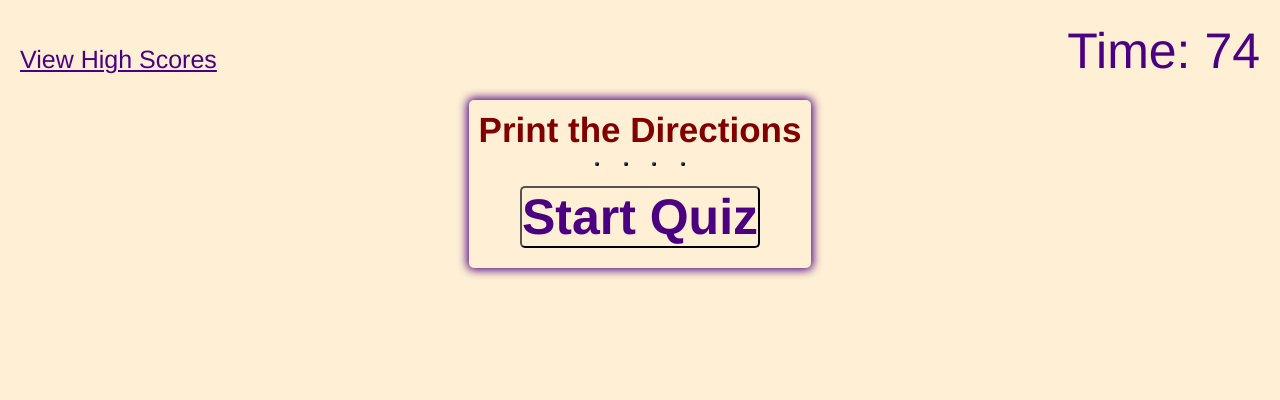
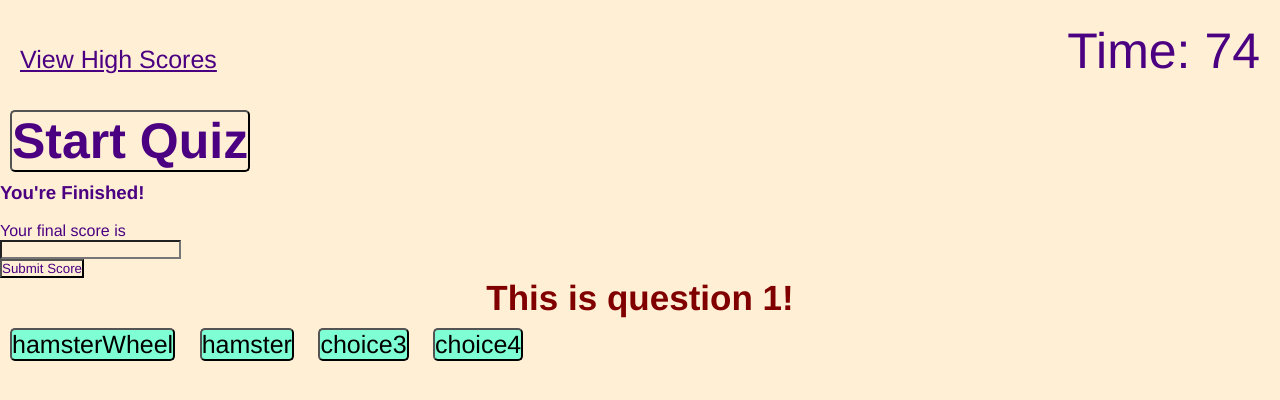
Before and after one commit to bcassellius/coding-quiz, a plain HTML site: page index.html in a window 1280 px wide. Both pictures are taken after a click on the button "Start Quiz". Drawn offline with Linux system fonts and the light colour scheme.

Commit message:
added functionality to quiz questions

```diff
--- a/assets/script.js
+++ b/assets/script.js
@@ -1,112 +1,145 @@
+// GLOBAL VARIABLES
+// get all the html elements we need as js
+var $question = document.getElementById('question');
+var $choice0 = document.getElementById('choice-0')
+var $choice1 = document.getElementById('choice-1')
+var $choice2 = document.getElementById('choice-2')
+var $choice3 = document.getElementById('choice-3')
+//start button is important to capture for our event listener
+var $startButton = document.getElementById('start');
+var $highScoreForm = document.getElementById('high-score-form');
+var $questionContainer = document.getElementById("questionContainer");
+var quizEl = document.getElementById("question")
+var optionsEl= document.getElementsByClassName("choice"); // i think returns an array of elements
+var questionContainerEl = document.getElementById('questionContainer')
+var go = document.getElementById('start');
 
-var sBtn= document.getElementById("start");
-sBtn.onclick=startTimer;
+let currentQuestionIndex
+
+go.addEventListener("click", startQuiz);
+go.onclick=startTimer;
+
 function startTimer(){
     var timeLeft = 75;
     var elem = document.getElementById('timer');
     var timerId = setInterval(countdown, 1000);
-    sBtn.classList.add("hide");
+    go.classList.add(`hide`);
     function countdown() {
-      if (timeLeft == 0) {
-        clearTimeout(timerId);
-      } else {
-        elem.innerHTML = "Time: " + timeLeft ;
-        timeLeft--;
-      }
+        if (timeLeft == 0) {
+            clearTimeout(timerId);
+        } else {
+            elem.innerHTML = "Time: " + timeLeft ;
+            timeLeft--;
+        }
     }
+}
+
+function displayNextQuestion(){
+    console.log('display next question function invoked. reset happend and now next question should appear')
+    console.log('question being passed to show question')
+    var i = currentQuestionIndex
+    console.log(i)
+    console.log(questions[i])
+    showQuestion(questions[i])
+}
+function endQuiz(){
+}
+
+function startQuiz(){
+    console.log('start quiz was started')
+    go.classList.add('hide');
+    currentQuestionIndex = 0;
+    displayNextQuestion();
+    console.log(question);
 
 }
 
-var question = [
-    { question: "This is question 1!" ,
-    answers: ["answer 1", "answer 2", "answer 3", "answer 4"],
-    correctAnswer: 0
+function showQuestion(question){
+    // console.log('heres the question', question);
+    $question.textContent = question.question;
+    $choice0.textContent = question.answers[0];
+    $choice0.setAttribute('data-correct', question.correctAnswer)
+    $choice1.textContent = question.answers[1];
+    $choice1.setAttribute('data-correct', question.correctAnswer)
+    $choice2.textContent = question.answers[2];
+    $choice2.setAttribute('data-correct', question.correctAnswer)
+    $choice3.textContent = question.answers[3];
+    $choice3.setAttribute('data-correct', question.correctAnswer)
+}
+
+function handleAnswerSubmission(e) {
+    e.preventDefault();
+    console.log(e.target.dataset.correct);
+    if (e.target.dataset.correct === e.target.textContent) {
+        //correct
+
+        alert('you did it!')
+    } else {
+        // incorrect
+        alert('wrong')
     }
-]
+    // move onto next question
 
+}
+function selectAnswer(){
+    console.log("you clicked me")
 
+    button.addEventListener ('click', $choice0.textContent )
+        if (answers[i] === correctAnswer){
+            // correct
+            // add point to score
+        }
+        else{
+            // wrong
+        }
+    button.addEventListener ('click', $choice1.textContent )
+    button.addEventListener ('click', $choice2.textContent )
+    button.addEventListener ('click', $choice3.textContent )
+}
 
+var questions = [
+{ question: "This is question 1!" ,
+answers: ["hamsterWheel", "hamster", "choice3", "choice4"],
+correctAnswer: 'hamster'
+},
+{ question: "This is question 2!" ,
+answers: ["choice1", "cheese", "choice3", "choice4"],
+correctAnswer: "cheese"
+},
+{ question: "This is question 3!" ,
+answers: ["choice1", "choice2", "choice3", "choice4"],
+correctAnswer: 3
+},
+{ question: "This is question 4!" ,
+answers: ["choice1", "choice2", "choice3", "choice4"],
+correctAnswer: 1
+},
+{ question: "This is question 5!" ,
+answers: ["choice1", "choice2", "choice3", "choice4"],
+correctAnswer: 3
+},
+{ question: "This is question 6!" ,
+answers: ["choice1", "choice2", "choice3", "choice4"],
+correctAnswer: 2
+},
+{ question: "This is question 7!" ,
+answers: ["choice1", "choice2", "choice3", "choice4"],
+correctAnswer: 2
+},
+{ question: "This is question 8!" ,
+answers: ["choice1", "choice2", "choice3", "choice4"],
+correctAnswer: 0
+},
+{ question: "This is question 9!" ,
+answers: ["choice1", "choice2", "choice3", "choice4"],
+correctAnswer: 1
+},
+{ question: "This is question 10!" ,
+answers: ["choice1", "choice2", "choice3", "choice4"],
+correctAnswer: 0
+},]
 
-
-
-// var loadScores = function() {
-//     scores = JSON.parse(localStorage.getItem("scores"));
-
-//     // if nothing in localStorage, create a new object to track all task status arrays
-//     if (!scores) {
-//       scores = {
-//         highscores: [],
-//       };
-//     }
-
-//     // loop over object properties
-//     $.each(scores, function(list, arr) {
-//       // then loop over sub-array
-//       arr.forEach(function(scores) {
-//         createTask(scores.text, list);
-//       });
-//     });
-//   };
-// var saveTasks = function() {
-//     localStorage.setItem("scores", JSON.stringify(scores));
-//   };
-
-//   // remove all scores
-// $("#remove-scores").on("click", function() {
-//     for (var key in scores) {
-//       scores[key].length = 0;
-//       $("#scores" + key).empty();
-//     }
-//     saveScores();
-//   });
-
-//   // load scores for the first time
-//   loadScores();
-
-
-
-
-// Start Quiz
-
-// End Quiz - When timer runs out or quiz is done
-
-// Enter Initials
-
-// Save in localStorage
-
-// call from localStorage
-
-
-
-
-// # TODOs
-
-// ## Top level componenets
-//  ### Timer
-//  - `setInterval`
-//  - `clearInterval`
-//  - connect to quiz
-
-//  ### Highscores page
-//  It's just a link to a new page!
-//  - `localStorage`
-//  - Clear storage button
-//  - Back to `index.html`
-
-//  ### Main quiz
-//   - Timer stars at 75s
-//     - Time out ends quiz
-//   - Components
-// global variable to keep track of question that we're on
-//     - question
-//     - answers options
-//         - event listeners
-//          addEventListener() - checks for truth
-//   - End of quiz is scoreboard display
-//   - Footer for "correct" or "wrong"
-//     - `setTimeout`
-
-
-// send strinify JSON to localStorage
-// localStorage.getItem(`highscores')
-// JSON.parse(localStorage.getItem(`highscores`))
+$choice0.addEventListener('click', handleAnswerSubmission);
+$choice1.addEventListener('click', handleAnswerSubmission);
+$choice2.addEventListener('click', handleAnswerSubmission);
+$choice3.addEventListener('click', handleAnswerSubmission);
--- a/index.html
+++ b/index.html
@@ -17,17 +17,29 @@
         </div>
     </header>
     <main>
+        <div class="btn begin">
+            <button id="start">Start Quiz</button>
+        </div>
+        <form id='high-score-form'>
+            <h3>You're Finished!</h3>
+            <br>
+            <p id="urscore">
+                Your final score is
+            </p>
+            <input type="text"></form>
+            <button id="submit">Submit Score </button>
+        </form>
+
         <!-- Quiz -->
-        <div class="questionContainer">
-            <h3 id="question">Print the Directions</h3>
+        <div id="questionContainer">
+            <h3 id="question">Try to answer the following code-related questions within <br>
+                the time limit. Keep in mind that incorrect answers will <br>
+                penalize your score/time by ten seconds!</h3>
             <div id="answer-btn" class= "btn btn-grid">
-                <button class="choice"></button>
-                <button class="choice"></button>
-                <button class="choice"></button>
-                <button class="choice"></button>
-            </div>
-            <div class="btn begin">
-                <button id="start">Start Quiz</button>
+                <button class="choice" id="choice-0"></button>
+                <button class="choice" id="choice-1"></button>
+                <button class="choice" id="choice-2"></button>
+                <button class="choice" id="choice-3"></button>
             </div>
         </div>
     </main>
@@ -35,5 +47,6 @@
 
     </footer>
 <script src="./assets/script.js"></script>
+<!-- <script src="./assets/scriptWithPaul.js"></script> -->
 </body>
 </html>
```
